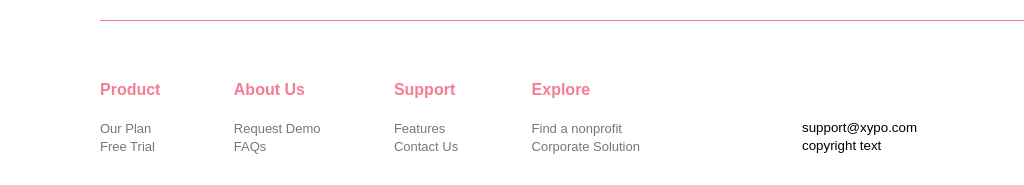
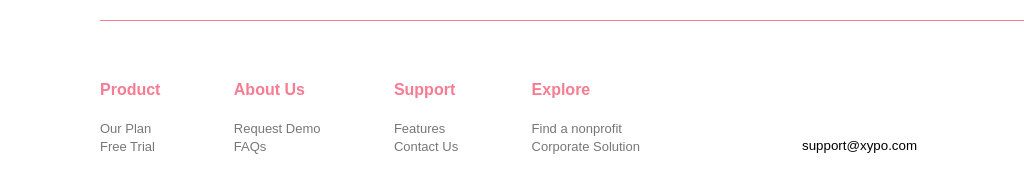
Before and after one commit to vagorobets/Xypo, a plain HTML site: page index.html in a window 1280 px wide. Shown: the part 3627-3812 px from the top of the page, 0-1024 px from the left. Drawn offline with Linux system fonts and the light colour scheme; some packages are replaced by stand-ins of ours; a script that the page names is missing.

Commit message:
Update index.html

```diff
--- a/index.html
+++ b/index.html
@@ -196,7 +196,6 @@
             <div class="footer-info">
                 <div class="copyright-text">
                     <small>support@xypo.com</small>
-                    <small>copyright text</small>
                 </div>
                 <div class="footer-logo">
                     <img src="images/logo.png">
```
